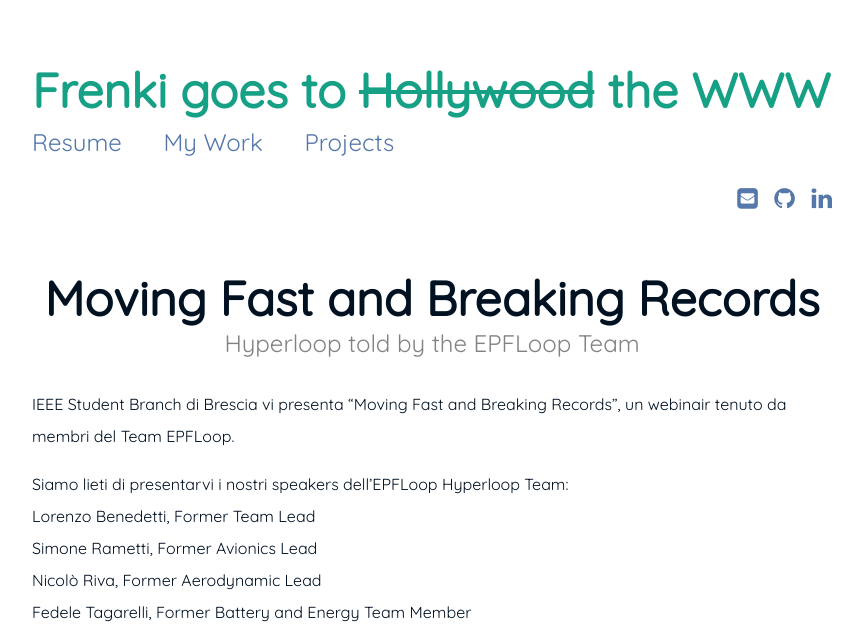
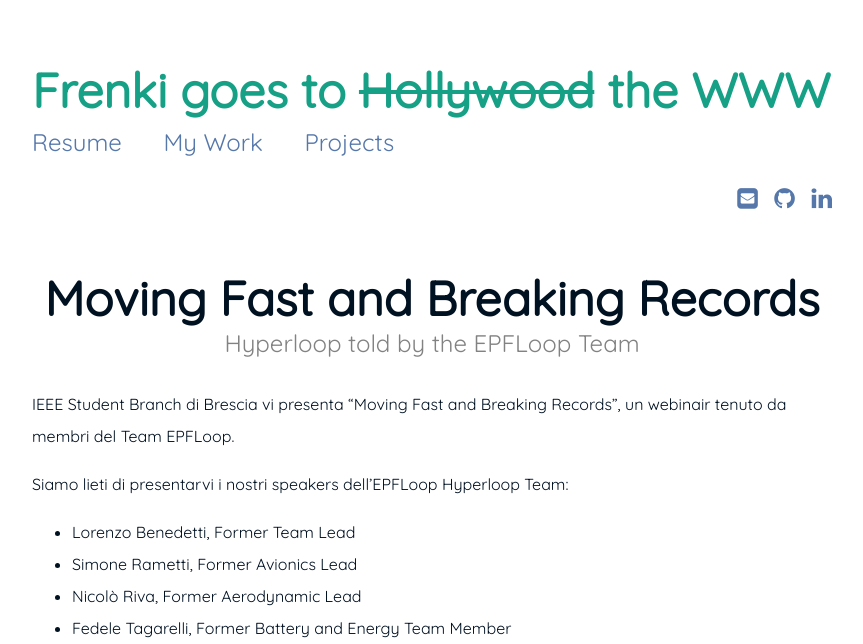
Before and after one commit to FreShq99/frenkishqepa.com, a Jekyll site: the page built from _posts/2021-05-13-moving-fast-and-breaking-records.md, in a window 1280 px wide. Shown: the top 644 px of the page, without its empty margins (208-1071 px from the left). Built offline with Jekyll 4.4.1, drawn with Linux system fonts in a browser that asks for light colours; grey boxes are pictures that could not be loaded.

Commit message:
Update 2021-05-13-moving-fast-and-breaking-records.md

```diff
--- a/_posts/2021-05-13-moving-fast-and-breaking-records.md
+++ b/_posts/2021-05-13-moving-fast-and-breaking-records.md
@@ -10,14 +10,14 @@
 <br/>
 
 Siamo lieti di presentarvi i nostri speakers dell'EPFLoop Hyperloop Team:
-<br/>Lorenzo Benedetti, Former Team Lead
-<br/>Simone Rametti, Former Avionics Lead
-<br/>Nicolò Riva, Former Aerodynamic Lead
-<br/>Fedele Tagarelli, Former Battery and Energy Team Member
+- Lorenzo Benedetti, Former Team Lead
+- Simone Rametti, Former Avionics Lead
+- Nicolò Riva, Former Aerodynamic Lead
+- Fedele Tagarelli, Former Battery and Energy Team Member
 <br/>
 
 
-<img src="https://github.com/freshq99/freshq99.github.io/blob/master/assets/img/sitowebinair.jpg?raw=true" style="height: 500px; width:500px;"/>
+<img src="https://github.com/freshq99/freshq99.github.io/blob/master/assets/img/sitowebinair.jpg?raw=true" alt="Moving Fast and Breaking Records" class="center" style="height: 650px; width:650px;"/>
 
 Dal 2015 il fondatore di Tesla e SpaceX, Elon Musk, incoraggia lo sviluppo del quinto tipo di trasporto - dopo auto, treni, navi e aerei: Hyperloop.
 <br/>Hyperloop e' un sistema di capsule spinte in un tubo a vuoto e capaci di raggiungere una velocità di 1200 km/h.
```
